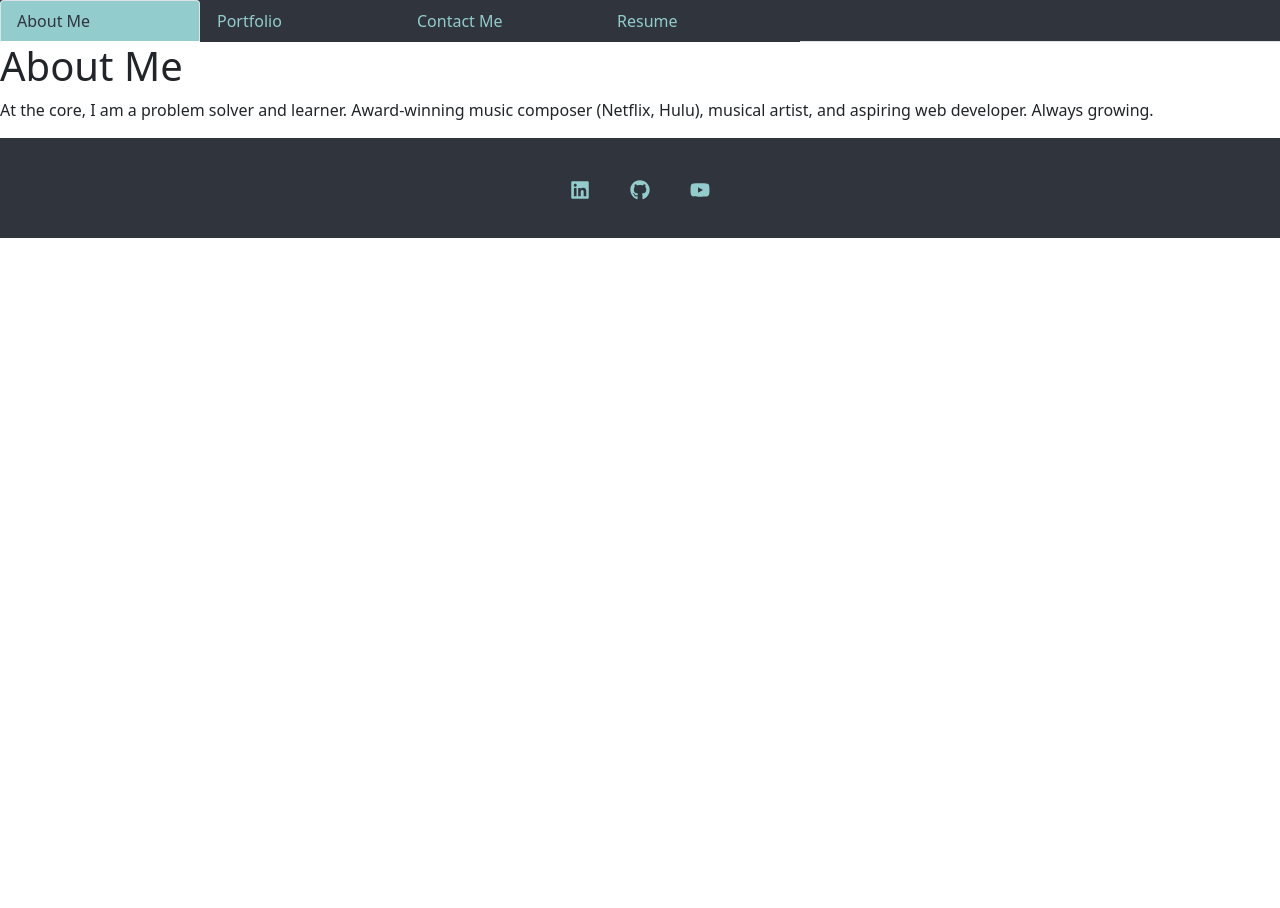
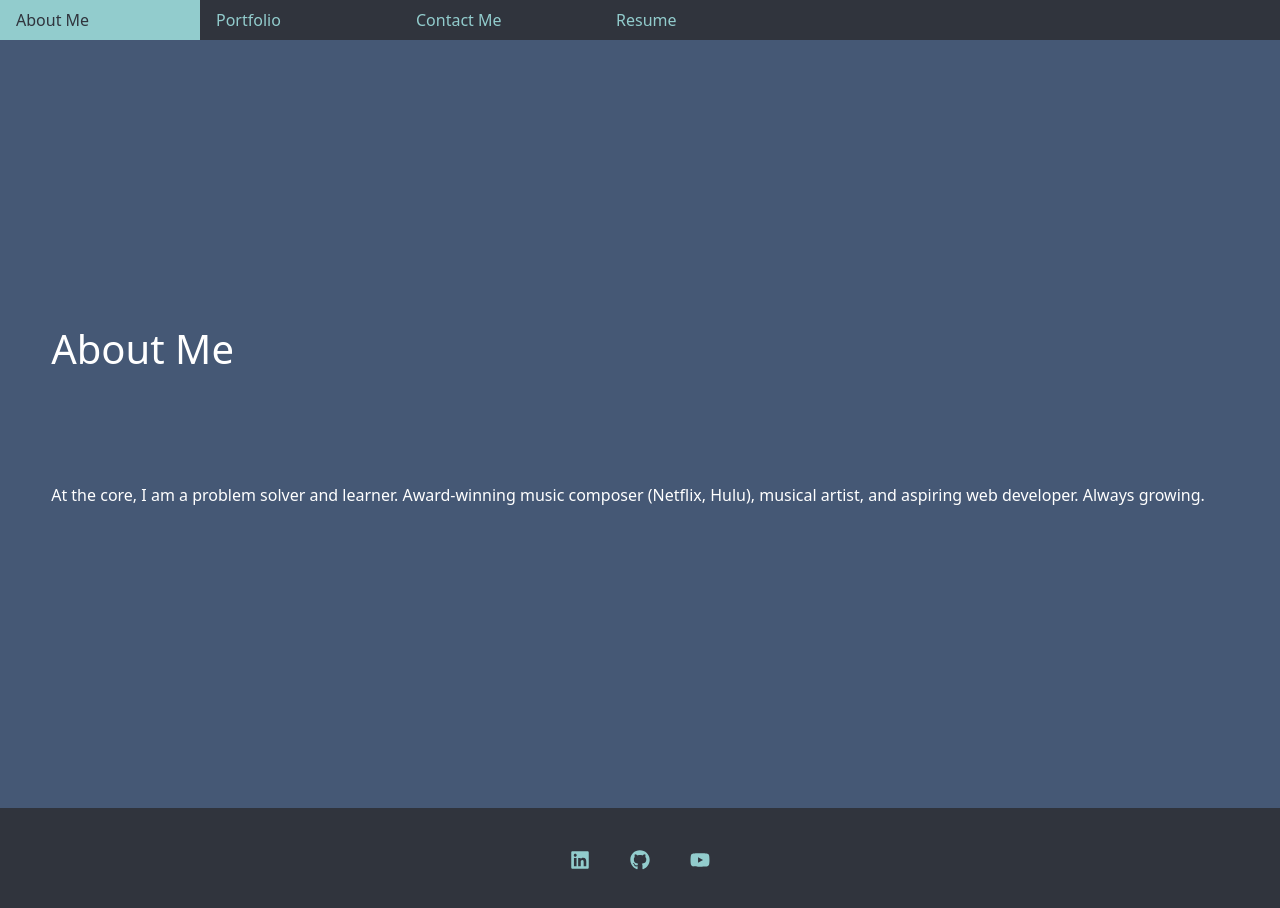
Before and after one commit to dimitermusic/react-portfolio, a React (Create React App) app: page / in a window 1280 px wide. Before the commit the page ends 800 px from the top, so only its background shows below. Built offline with nearby package versions, Linux system fonts and the light colour scheme.

Commit message:
fixed nav tabs issue

```diff
--- a/src/components/Header.js
+++ b/src/components/Header.js
@@ -1,6 +1,6 @@
 import React from 'react';
 import Navigation from './Navigation';
-import '../styles/Header.css'
+import '../styles/Navigation.css'
 
 const Header = () => <Navigation />;
 
--- a/src/components/Navigation.js
+++ b/src/components/Navigation.js
@@ -1,10 +1,12 @@
 import React from 'react';
+import '../styles/Navigation.css'
 
 // Here we are using object destructuring assignment to pluck off our variables from the props object
 // We assign them to their own variable names
 function Navigation({ currentPage, handlePageChange }) {
   return (
-    <ul className="nav nav-tabs">
+    <div className="nav-bar">
+      <ul className="nav">
         <li className="nav-item">
           <a
             href="#AboutMe"
@@ -47,6 +49,7 @@ function Navigation({ currentPage, handlePageChange }) {
           </a>
         </li>
       </ul>
+    </div>
   );
 }
 
--- a/src/components/Page.js
+++ b/src/components/Page.js
@@ -1,11 +1,10 @@
 import React, { useState } from 'react';
-import Header from './Header';
+import Navigation from './Navigation';
 import Footer from './Footer';
 import AboutMe from './pages/AboutMe';
 import Portfolio from './pages/Portfolio';
 import Contact from './pages/Contact';
 import Resume from './pages/Resume';
-import Navigation from './Navigation';
 
 export default function Page() {
   const [currentPage, setCurrentPage] = useState('AboutMe');
--- a/src/components/pages/AboutMe.js
+++ b/src/components/pages/AboutMe.js
@@ -1,8 +1,9 @@
 import React from 'react';
+import '../../styles/AboutMe.css'
 
 export default function AboutMe() {
   return (
-    <div>
+    <div className="page">
       <h1>About Me</h1>
       <p>
       At the core, I am a problem solver and learner. Award-winning music composer (Netflix, Hulu), musical artist, and aspiring web developer. Always growing.
--- /dev/null
+++ b/src/styles/AboutMe.css
@@ -0,0 +1,26 @@
+:root {
+    --slate: #30343d;
+    --green: #92cccd;
+    --blue: #455875;
+    --white: white;
+}
+
+.page {
+    display: flex;
+    justify-content: center;
+    align-items: flex-start;
+    flex-direction: column;
+    background-color: var(--blue);
+    width: 100%;
+    height: 768px;
+}
+
+.page h1 {
+    color: var(--white);
+    padding: 4%;
+}
+
+.page p {
+    padding: 4%;
+    color: var(--white);
+}
--- a/src/styles/Header.css
+++ b/src/styles/Navigation.css
@@ -5,13 +5,18 @@
     --white: white;
 }
 
+.nav-bar {
+    background-color: var(--slate);
+}
+
 ul {
-    background-color: var(--slate);
+    border-style: none !important;
 }
 
 li {
     flex: 1 1 50px;
     max-width: 200px;
+    height: 100%;
 }
 
 
@@ -27,6 +32,7 @@ li {
 .active {
     background-color: var(--green) !important;
     color: var(--slate) !important;
+    border-style: none !important;
 }
 
 .active:hover {
```
Lines whose indentation alone changed are shown as unchanged.
